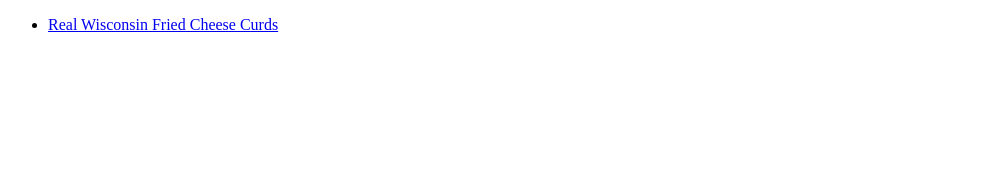
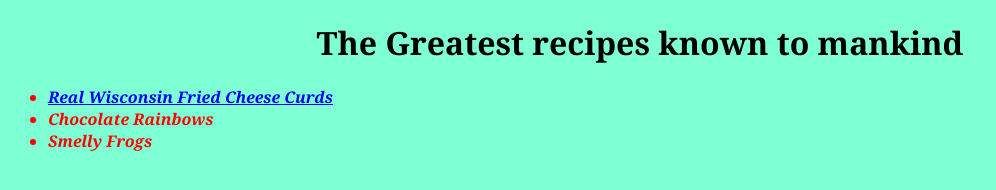
Before and after one commit to abirislam/odin-projects, a plain HTML site: page odin-recipes/index.html in a window 1280 px wide. Shown: the whole page, without its empty margins (0-996 px from the left). Drawn offline with Linux system fonts and the light colour scheme.

Commit message:
add css to website

```diff
--- a/odin-recipes/index.html
+++ b/odin-recipes/index.html
@@ -3,12 +3,18 @@
     <head>
         <meta charset="utf-8">
         <title>Odin Recipes</title>
+        <link rel="stylesheet" href="style.css">
     </head>
 
     <body>
+        <h1>The Greatest recipes known to mankind</h1>
+        <div class="james-bond">
         <ul>
             <li><a href="recipes/real-wisconsin-fried-cheese-curds.html">Real Wisconsin Fried Cheese Curds</a></li>
+            <li>Chocolate Rainbows</li>
+            <li>Smelly Frogs</li>
         </ul>
+        </div>
 
     </body>
 </html>
--- /dev/null
+++ b/odin-recipes/style.css
@@ -0,0 +1,14 @@
+* {
+    background-color: aquamarine;
+    font-family: Cambria, Cochin, Georgia, Times, 'Times New Roman', serif;
+}
+
+.james-bond {
+    font-weight: 650;
+    color: red;
+    font-style: italic;
+}
+
+h1 {
+    text-align: center;
+}
```
Also changed, not shown: odin-recipes/recipes/real-wisconsin-fried-cheese-curds.html (+1 -0 lines).
